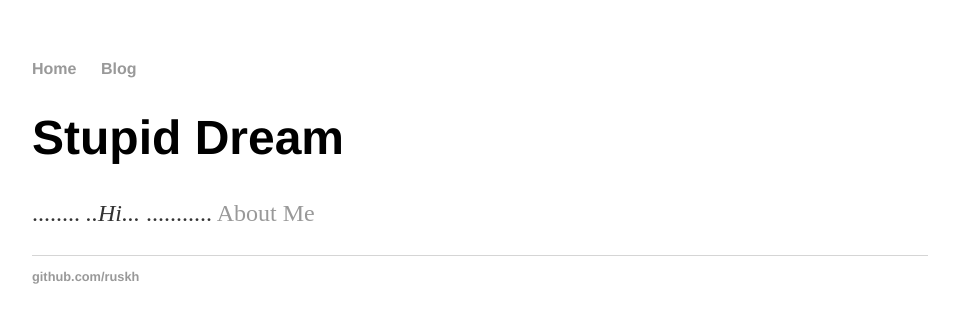
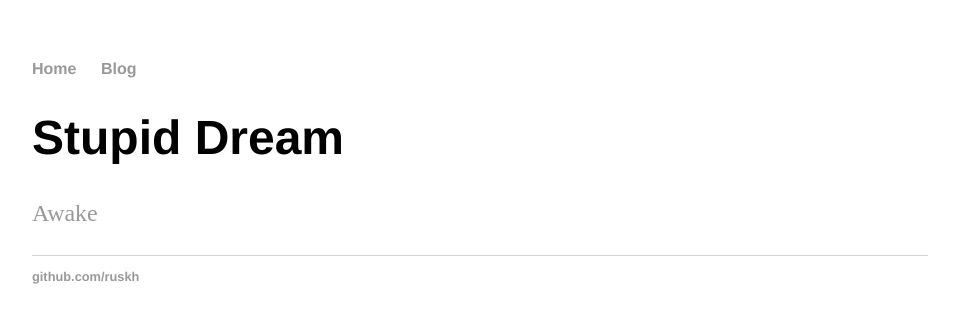
Before and after one commit to ruskh/ruskh.github.io, a Jekyll site: the page built from index.html, in a window 1280 px wide. Shown: the top 323 px of the page, without its empty margins (160-1119 px from the left). Built offline with Jekyll 4.4.1, drawn with Linux system fonts in a browser that asks for light colours.

Commit message:
Update index.html

```diff
--- a/index.html
+++ b/index.html
@@ -4,5 +4,5 @@ title: Ruskh
 ---
 <div class="blurb">
 	<h1>Stupid Dream</h1>
-	<p>........ <em>..Hi...</em> ........... <a href="/about">About Me</a></p>
+	<p> <a href="/about">Awake</a></p>
 </div><!-- /.blurb -->
```
